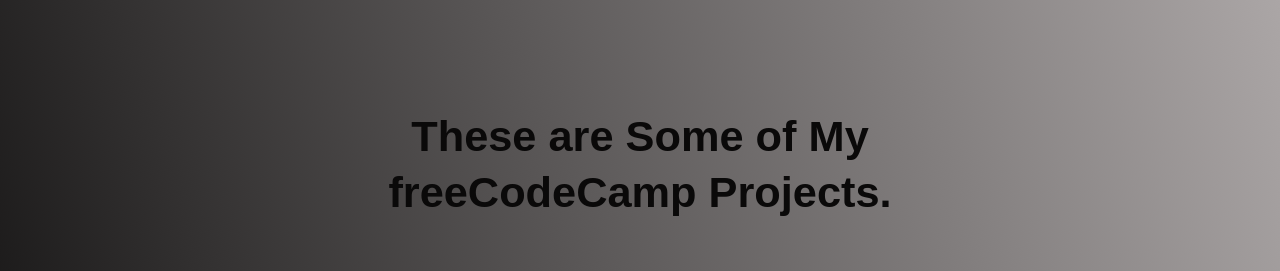
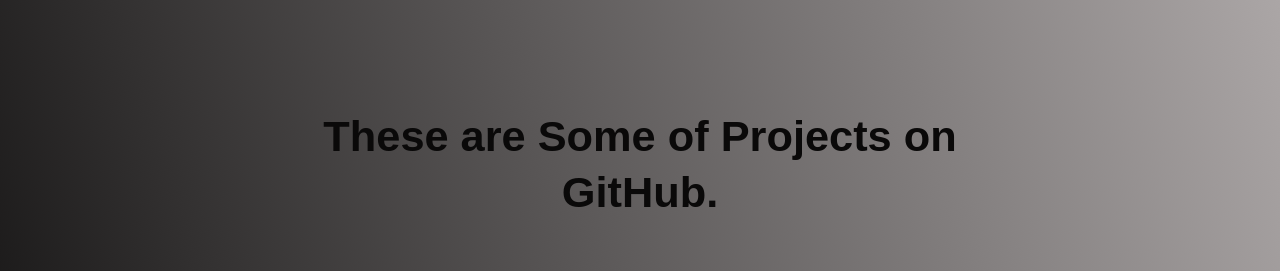
Before and after one commit to ibrahimabah/milestoneProject-CI, a plain HTML site: page index.html in a window 1280 px wide. Shown: the part 803-1074 px from the top of the page. Drawn offline with Linux system fonts and the light colour scheme.

Commit message:
update project section description

```diff
--- a/index.html
+++ b/index.html
@@ -39,7 +39,7 @@
             <!--projects-->
             <section id="projects">
                 <h2>
-                    These are Some of My freeCodeCamp Projects.
+                    These are Some of Projects on GitHub.
                 </h2>
                 <div class="project-log">
                     <a href="https://ibrahimabah.github.io/fCC-TributePage/"
```
